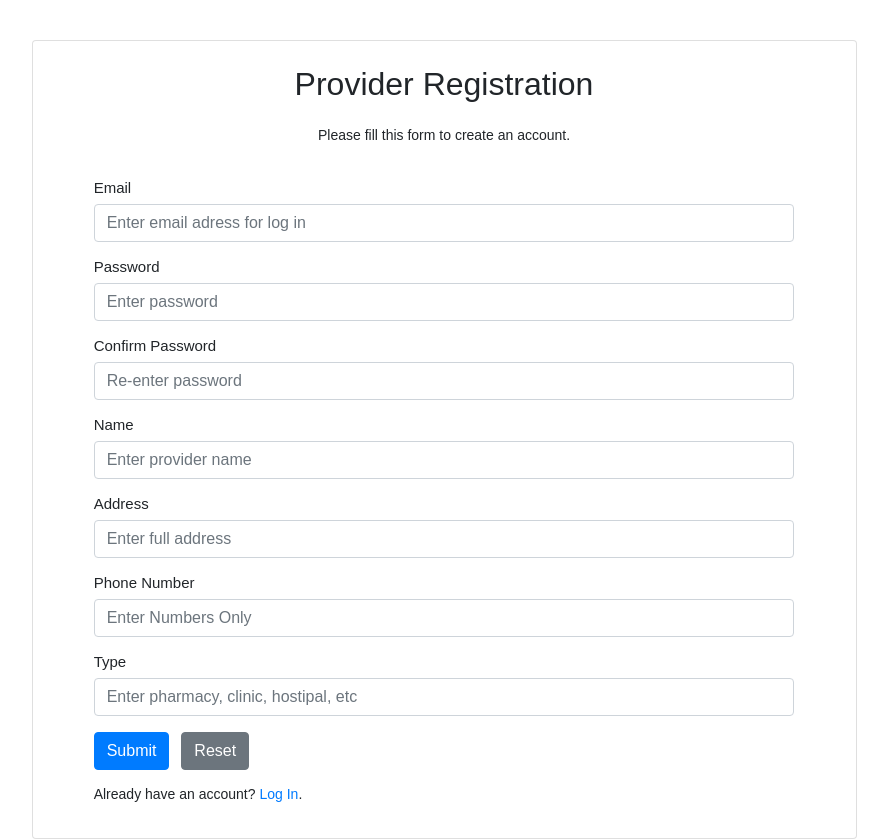
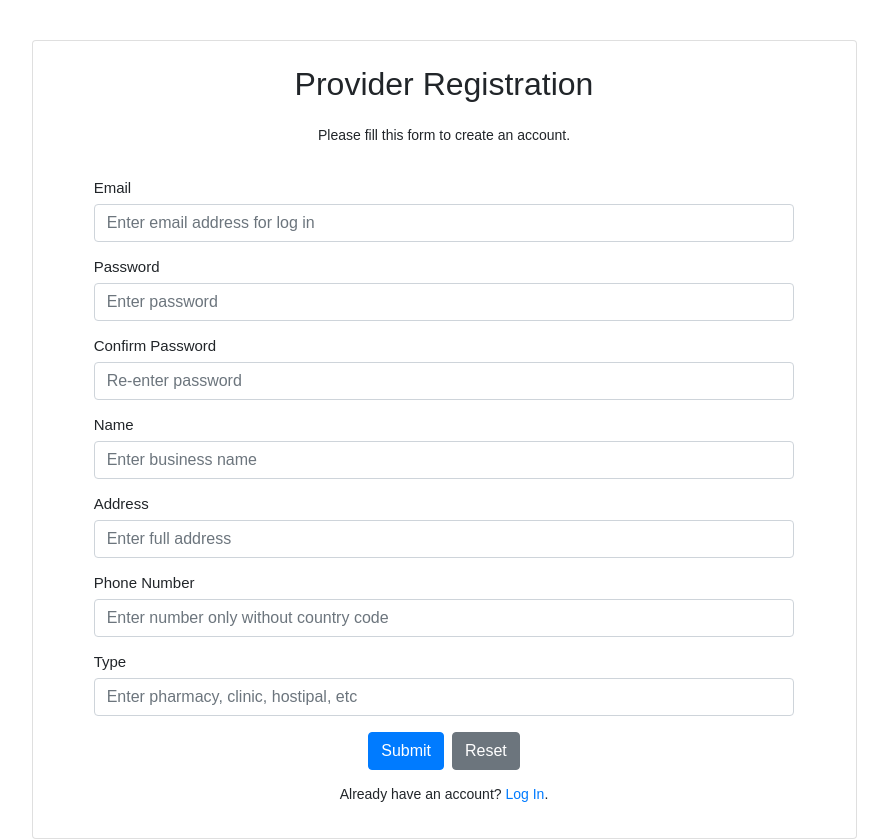
Before and after one commit to i-rahman/Covid-Vaccine-Portal, a PHP site: page /register_provider.php in a window 1280 px wide. Shown: the part 64-903 px from the top of the page, without its empty margins (196-1084 px from the left). Run offline with PHP 8.4, Linux system fonts and the light colour scheme; a stand-in replaces the project's code that opens the database connection.

Commit message:
Fix UI alignment

```diff
--- a/register_provider.php
+++ b/register_provider.php
@@ -189,7 +189,7 @@ if ($_SERVER["REQUEST_METHOD"] == "POST") {
                         <form action="<?php echo htmlspecialchars($_SERVER["PHP_SELF"]); ?>" method="post">
                             <div class="form-group">
                                 <label>Email</label>
-                                <input type="email" id="providerEmail" name="providerEmail" placeholder="Enter email adress for log in" class="form-control <?php echo (!empty($providerEmail_err)) ? 'is-invalid' : ''; ?>" value="<?php echo $providerEmail; ?>">
+                                <input type="email" id="providerEmail" name="providerEmail" placeholder="Enter email address for log in" class="form-control <?php echo (!empty($providerEmail_err)) ? 'is-invalid' : ''; ?>" value="<?php echo $providerEmail; ?>">
                                 <span class="invalid-feedback"><?php echo $providerEmail_err; ?></span>
                             </div>
                             <div class="form-group">
@@ -204,7 +204,7 @@ if ($_SERVER["REQUEST_METHOD"] == "POST") {
                             </div>
                             <div class="form-group">
                                 <label>Name</label>
-                                <input type="text" id="providerName" name="providerName" placeholder="Enter provider name" class="form-control <?php echo (!empty($providerName_err)) ? 'is-invalid' : ''; ?>" value="<?php echo $providerName; ?>">
+                                <input type="text" id="providerName" name="providerName" placeholder="Enter business name" class="form-control <?php echo (!empty($providerName_err)) ? 'is-invalid' : ''; ?>" value="<?php echo $providerName; ?>">
                                 <span class="invalid-feedback"><?php echo $providerName_err; ?></span>
                             </div>
                             <div class="form-group">
@@ -214,7 +214,7 @@ if ($_SERVER["REQUEST_METHOD"] == "POST") {
                             </div>
                             <div class="form-group">
                                 <label>Phone Number</label>
-                                <input type="tel" id="providerPhone" name="providerPhone" placeholder="Enter Numbers Only" class="form-control <?php echo (!empty($providerPhone_err)) ? 'is-invalid' : ''; ?>" value="<?php echo $providerPhone; ?>">
+                                <input type="tel" id="providerPhone" name="providerPhone" placeholder="Enter number only without country code" class="form-control <?php echo (!empty($providerPhone_err)) ? 'is-invalid' : ''; ?>" value="<?php echo $providerPhone; ?>">
                                 <span class="invalid-feedback"><?php echo $providerPhone_err; ?></span>
                             </div>
                             <div class="form-group">
@@ -224,11 +224,13 @@ if ($_SERVER["REQUEST_METHOD"] == "POST") {
                                 </select>
                             </div>
 
-                            <div class="form-group">
+                            <div class="form-group" style="display: flex;justify-content: center;">
                                 <input type="submit" class="btn btn-primary" value="Submit" onclick="">
                                 <input type="reset" class="btn btn-secondary ml-2" value="Reset">
                             </div>
+                            <div style="display: flex;justify-content: center;">
                             <p>Already have an account? <a href="index.php">Log In</a>.</p>
+                            </div>
                         </form>
                     </article>
                 </div>
```
Also changed, not shown: register_patient.php (+5 -2 lines).
